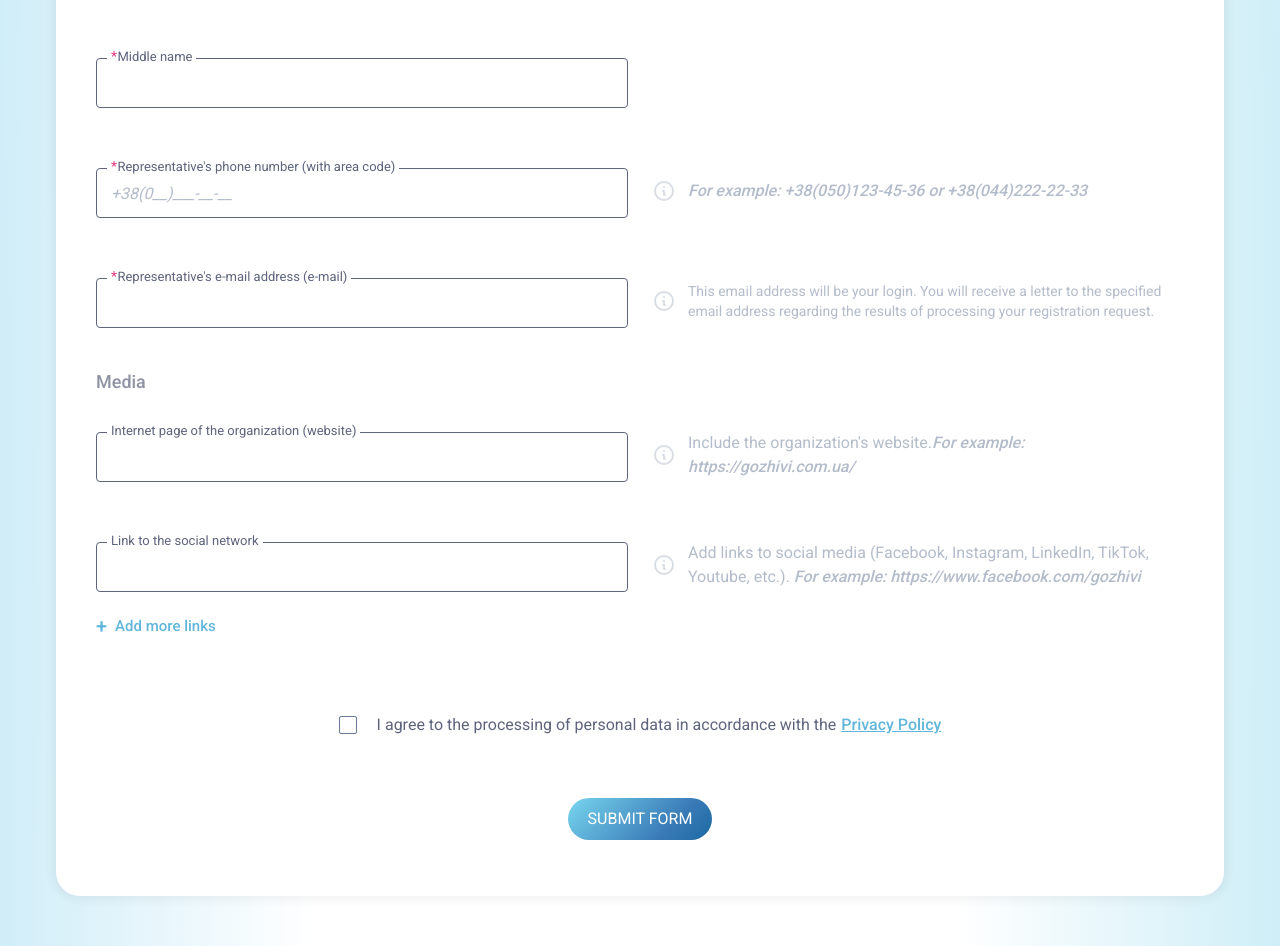
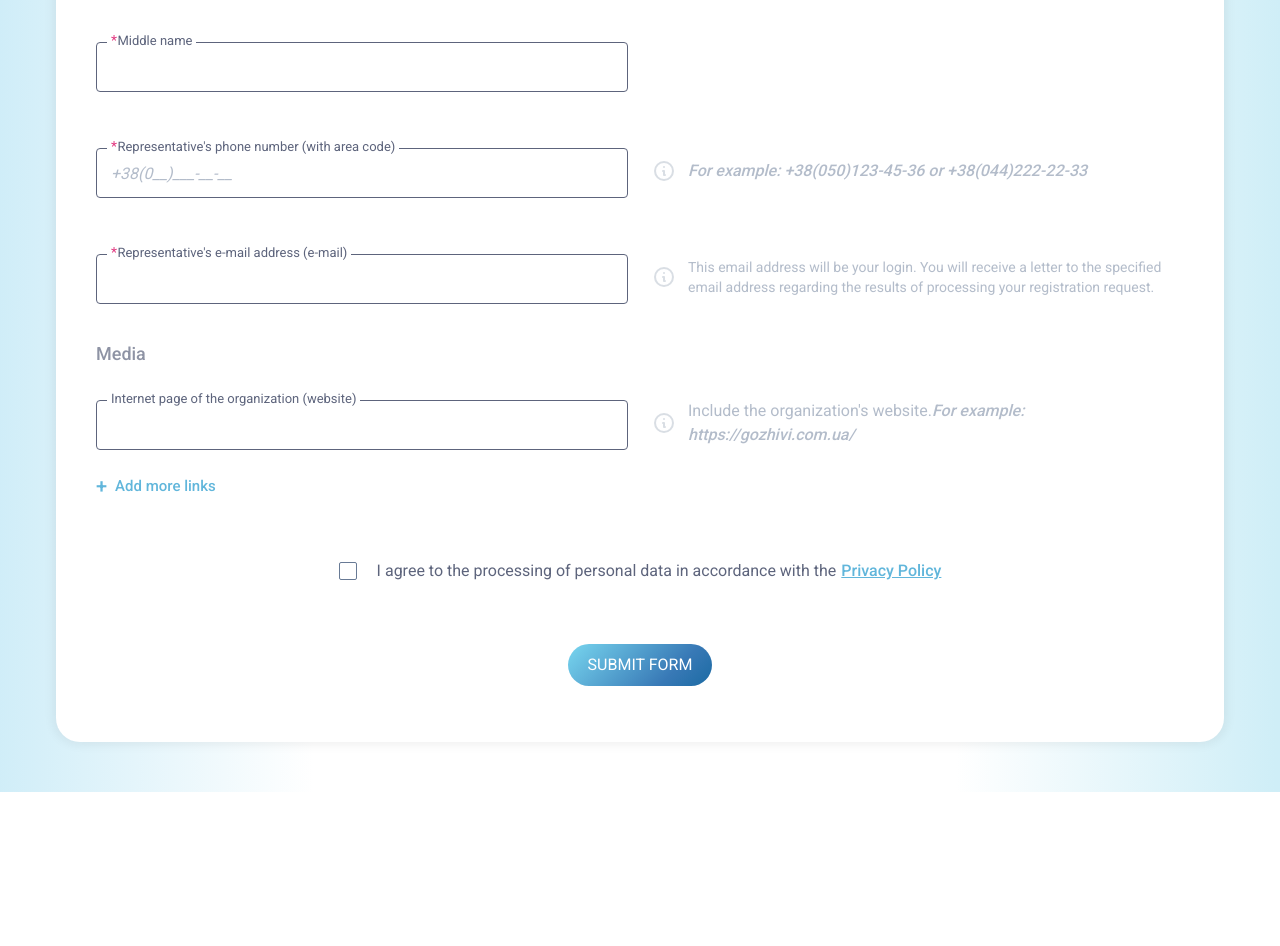
Before and after one commit to it-volunteers-ukraine/ChariERP, a Next.js app in the folder client/: page /en/sign-up in a window 1280 px wide. Shown: the part 1061-2007 px from the top of the page. After the commit the page ends 1853 px from the top, so only its background shows below. Built offline with nearby package versions, Linux system fonts and the light colour scheme.

Commit message:
Added FieldArray

```diff
--- a/client/src/app/[locale]/(admin)/dashboard/[id]/page.tsx
+++ b/client/src/app/[locale]/(admin)/dashboard/[id]/page.tsx
@@ -2,28 +2,15 @@
 import { useState } from 'react';
 import { useRouter } from 'next/navigation';
 import { useTranslations } from 'next-intl';
-import { Form, Formik, FormikValues } from 'formik';
+import { FieldArray, Form, Formik, FormikValues } from 'formik';
 
-import {
-  organizationValidation,
-  organizationInitialValues,
-} from '@/formik-config';
-import {
-  AddBtn,
-  Button,
-  DateField,
-  Accordion,
-  FileField,
-  InputField,
-  ButtonIcon,
-  ModalAdmin,
-} from '@/components';
+import { organizationValidation, organizationInitialValues } from '@/formik-config';
+import { AddBtn, Button, DateField, Accordion, FileField, InputField, ButtonIcon, ModalAdmin } from '@/components';
 
 import { ModalContent } from './components/modal-content';
 
 const Edit = () => {
   const router = useRouter();
-  const [inputFields, setInputFields] = useState<string[]>(['socialNetworks']);
   const [isOpenSave, setIsOpenSave] = useState<boolean>(false);
   const [isOpenAccept, setIsOpenAccept] = useState<boolean>(false);
   const [isOpenDecline, setIsOpenDecline] = useState<boolean>(false);
@@ -36,21 +23,15 @@ const Edit = () => {
     console.log('data', values);
   };
 
-  const addInputField = () => {
-    setInputFields([...inputFields, 'socialNetworks']);
-  };
-
   return (
     <Formik
       validateOnBlur
       validateOnChange
       onSubmit={onSubmit}
       initialValues={organizationInitialValues()}
-      validationSchema={organizationValidation((key, params) =>
-        error(key, params),
-      )}
+      validationSchema={organizationValidation((key, params) => error(key, params))}
     >
-      {() => (
+      {({ values }) => (
         <Form className="w-full h-full bg-boardHeader">
           <ModalAdmin
             isOpen={isOpenSave}
@@ -86,31 +67,19 @@ const Edit = () => {
             title={dashboard('modal.title.reject.title')}
             btnCancelText={dashboard('modal.btn.decline')}
             btnConfirmText={dashboard('modal.btn.accept')}
-            content={
-              <ModalContent name="rejectReason" organizationName={'ГО Живи'} />
-            }
+            content={<ModalContent name="rejectReason" organizationName={'ГО Живи'} />}
           />
 
           <div className="flex justify-start px-8 pb-12 bg-white rounded-lg shadow-bg">
             <div className="w-[994px]">
               <div className="flex items-center justify-between mb-4 py-6 pr-2 border-b-2 border-lightBlue">
                 <div className="flex items-center gap-4">
-                  <ButtonIcon
-                    icon="back"
-                    iconType="primary"
-                    onClick={() => router.back()}
-                  />
+                  <ButtonIcon icon="back" iconType="primary" onClick={() => router.back()} />
 
-                  <ButtonIcon
-                    icon="save"
-                    iconType="primary"
-                    onClick={() => setIsOpenSave(true)}
-                  />
+                  <ButtonIcon icon="save" iconType="primary" onClick={() => setIsOpenSave(true)} />
                 </div>
 
-                <div className="text-[18px] text-lightBlue leading-6 capitalize">
-                  №2223
-                </div>
+                <div className="text-[18px] text-lightBlue leading-6 capitalize">№2223</div>
               </div>
 
               <div className="flex flex-col gap-12">
@@ -130,12 +99,7 @@ const Edit = () => {
                       label={dashboard('organizationTaxNumber.label')}
                     />
 
-                    <InputField
-                      isCopy
-                      required
-                      name="organizationName"
-                      label={text('organizationName.label')}
-                    />
+                    <InputField isCopy required name="organizationName" label={text('organizationName.label')} />
                   </div>
 
                   <div className="flex items-center gap-16">
@@ -154,9 +118,7 @@ const Edit = () => {
                       placeholderItalic
                       name="dateOfRegisterOrganization"
                       label={text('dateOfRegisterOrganization.label')}
-                      placeholder={text(
-                        'dateOfRegisterOrganization.placeholder',
-                      )}
+                      placeholder={text('dateOfRegisterOrganization.placeholder')}
                     />
                   </div>
                 </Accordion>
@@ -168,31 +130,15 @@ const Edit = () => {
                   title={text('title.contactInformation')}
                 >
                   <div className="flex items-center gap-16">
-                    <InputField
-                      required
-                      name="positionOrganization"
-                      label={text('positionOrganization.label')}
-                    />
+                    <InputField required name="positionOrganization" label={text('positionOrganization.label')} />
 
-                    <InputField
-                      required
-                      name="lastName"
-                      label={text('lastName.label')}
-                    />
+                    <InputField required name="lastName" label={text('lastName.label')} />
                   </div>
 
                   <div className="flex items-center gap-16">
-                    <InputField
-                      required
-                      name="name"
-                      label={text('name.label')}
-                    />
+                    <InputField required name="name" label={text('name.label')} />
 
-                    <InputField
-                      required
-                      name="middleName"
-                      label={text('middleName.label')}
-                    />
+                    <InputField required name="middleName" label={text('middleName.label')} />
                   </div>
 
                   <div className="flex items-center gap-16">
@@ -205,12 +151,7 @@ const Edit = () => {
                       placeholder="+38(0__)___-__-__"
                     />
 
-                    <InputField
-                      isCopy
-                      required
-                      name="email"
-                      label={text('email.label')}
-                    />
+                    <InputField isCopy required name="email" label={text('email.label')} />
                   </div>
                 </Accordion>
 
@@ -220,43 +161,43 @@ const Edit = () => {
                   title={text('title.media')}
                   classNameTitle="text-[20px]"
                 >
+                  <InputField cross name="site" wrapperClass="mb-6 max-w-[465px]" label={text('site.label')} />
+
+                  <FieldArray
+                    name="socialNetworks"
+                    render={(arrayHelpers) => (
+                      <>
+                        {values.socialNetworks.map((_, index) => (
+                          <div key={index}>
                             <InputField
                               cross
-                    name="site"
-                    wrapperClass="mb-6 max-w-[465px]"
-                    label={text('site.label')}
-                  />
-
-                  {inputFields.map((name, index) => (
-                    <InputField
-                      cross
-                      name={name}
                               key={`media-signUp-${index}`}
+                              name={`socialNetworks.${index}`}
                               label={text('socialNetworks.label')}
                               wrapperClass={
-                        index === inputFields.length - 1
-                          ? 'max-w-[465px]'
-                          : 'mb-6 max-w-[465px]'
+                                index + 1 === values.socialNetworks.length - 1 ? 'max-w-[465px]' : 'mb-6 max-w-[465px]'
                               }
                             />
+                            {/* <button type="button" onClick={() => arrayHelpers.remove(index)}>
+                        delete
+                      </button> */}
+                          </div>
                         ))}
 
-                  {inputFields.length < 5 && (
+                        {values.socialNetworks.length < 5 && (
                           <AddBtn
-                      onClick={addInputField}
+                            onClick={() => arrayHelpers.push('')}
                             text={text('button.addNewInput')}
-                      className="flex justify-start py-2 leading-4"
+                            className="justify-start !leading-4"
                           />
                         )}
+                      </>
+                    )}
+                  />
                 </Accordion>
 
                 <div className="flex justify-end w-full gap-6">
-                  <Button
-                    text="Accept"
-                    styleType="green"
-                    className="w-[90px]"
-                    onClick={() => setIsOpenAccept(true)}
-                  />
+                  <Button text="Accept" styleType="green" className="w-[90px]" onClick={() => setIsOpenAccept(true)} />
 
                   <Button
                     type="submit"
--- a/client/src/app/[locale]/(login)/sign-up/sign-up.tsx
+++ b/client/src/app/[locale]/(login)/sign-up/sign-up.tsx
@@ -1,28 +1,14 @@
 'use client';
-import { useState } from 'react';
 import Link from 'next/link';
 import { useTranslations } from 'next-intl';
-import { Form, Formik, FormikValues } from 'formik';
+import { FieldArray, Form, Formik, FormikValues } from 'formik';
 
-import {
-  organizationValidation,
-  organizationInitialValues,
-} from '@/formik-config';
-import {
-  Title,
-  AddBtn,
-  Button,
-  DateField,
-  FileField,
-  InputField,
-  CheckboxRadioField,
-} from '@/components';
+import { organizationValidation, organizationInitialValues } from '@/formik-config';
+import { Title, AddBtn, Button, DateField, FileField, InputField, CheckboxRadioField } from '@/components';
 
 import { getStyles } from './styles';
 
 const SignUp = () => {
-  const [inputFields, setInputFields] = useState<string[]>(['socialNetworks']);
-
   const styles = getStyles();
 
   const registration = useTranslations('auth-page.registration');
@@ -30,10 +16,7 @@ const SignUp = () => {
 
   const onSubmit = (values: FormikValues) => {
     console.log('data', values);
-  };
-
-  const addInputField = () => {
-    setInputFields([...inputFields, 'socialNetworks']);
+    console.log('value', values.socialNetworks);
   };
 
   return (
@@ -42,18 +25,17 @@ const SignUp = () => {
       validateOnChange
       onSubmit={onSubmit}
       initialValues={organizationInitialValues()}
-      validationSchema={organizationValidation((key, params) =>
-        error(key, params),
-      )}
+      validationSchema={organizationValidation((key, params) => error(key, params))}
     >
-      {() => (
-        <Form className="w-full">
+      {({ values }) => (
+        <Form className="flex flex-col gap-12 tablet:gap-16 desktop:gap-18 w-full">
+          <div>
             <Title
-            className="mb-8 mx-auto w-fit text-[26px]"
+              className="mb-8 tablet:mb-9 mx-auto w-fit text-[26px] uppercase"
               title={registration('title.basicInformation')}
             />
 
-          <div className="flex flex-col gap-6 tablet:gap-[34px] laptop:gap-[46px] desktop:gap-[34px]">
+            <div className="flex flex-col gap-8 tablet:gap-[42px]">
               <InputField
                 required
                 name="organizationName"
@@ -61,9 +43,7 @@ const SignUp = () => {
                 info={
                   <div>
                     {registration('organizationName.info')}
-                  <span className={styles.spanStyles}>
-                    {registration('organizationName.infoItalic')}
-                  </span>
+                    <span className={styles.spanStyles}>{registration('organizationName.infoItalic')}</span>
                   </div>
                 }
               />
@@ -87,10 +67,7 @@ const SignUp = () => {
                 info={
                   <div>
                     {registration('certificateOfRegister.info')}
-                  <Link
-                    href="#"
-                    className={`${styles.spanStyles} text-input-link underline`}
-                  >
+                    <Link href="#" className={`${styles.spanStyles} text-input-link underline`}>
                       {registration('certificateOfRegister.link')}
                     </Link>
                   </div>
@@ -103,27 +80,23 @@ const SignUp = () => {
                 name="dateOfRegisterOrganization"
                 wrapperClass="laptop:max-w-[calc(50%-12px)]"
                 label={registration('dateOfRegisterOrganization.label')}
-              placeholder={registration(
-                'dateOfRegisterOrganization.placeholder',
-              )}
+                placeholder={registration('dateOfRegisterOrganization.placeholder')}
               />
             </div>
+          </div>
 
+          <div>
             <Title
-            className="mt-16 mb-8 mx-auto w-fit text-[26px]"
+              className="mb-8 tablet:mb-9 mx-auto w-fit text-[26px] uppercase"
               title={registration('title.contactInformation')}
             />
 
-          <div className="flex flex-col gap-6 tablet:gap-[34px] laptop:gap-[46px] desktop:gap-[34px] mb-[36px] tablet:mb-[42px] ">
+            <div className="flex flex-col gap-8 tablet:gap-[42px]">
               <InputField
                 required
                 name="positionOrganization"
                 label={registration('positionOrganization.label')}
-              info={
-                <span className={`${styles.spanStyles}`}>
-                  {registration('positionOrganization.infoItalic')}
-                </span>
-              }
+                info={<span className={`${styles.spanStyles}`}>{registration('positionOrganization.infoItalic')}</span>}
               />
 
               <InputField
@@ -154,26 +127,17 @@ const SignUp = () => {
                 placeholderItalic
                 placeholder="+38(0__)___-__-__"
                 label={registration('phone.label')}
-              info={
-                <span className={`${styles.spanStyles}`}>
-                  {registration('phone.infoItalic')}
-                </span>
-              }
+                info={<span className={`${styles.spanStyles}`}>{registration('phone.infoItalic')}</span>}
               />
 
-            <InputField
-              required
-              name="email"
-              info={registration('email.info')}
-              label={registration('email.label')}
+              <InputField required name="email" info={registration('email.info')} label={registration('email.label')} />
+
+              <div className="flex flex-col gap-8 tablet:gap-6">
+                <Title
+                  title={registration('title.media')}
+                  className="w-fit font-medium text-[18px] !leading-4 !text-title-media"
                 />
-          </div>
 
-          <div className="mb-6 w-fit font-medium text-[18px] leading-6 text-title-media">
-            {registration('title.media')}
-          </div>
-
-          <div className="flex flex-col gap-6 tablet:gap-[34px] laptop:gap-[46px] desktop:gap-[34px] mb-[22px]">
                 <InputField
                   cross
                   name="site"
@@ -181,19 +145,21 @@ const SignUp = () => {
                   info={
                     <div>
                       {registration('site.info')}
-                  <span className={`${styles.spanStyles}`}>
-                    {registration('site.infoItalic')}
-                  </span>
+                      <span className={`${styles.spanStyles}`}>{registration('site.infoItalic')}</span>
                     </div>
                   }
                 />
 
-            {inputFields.map((name, index) => {
-              return (
+                <FieldArray
+                  name="socialNetworks"
+                  render={(arrayHelpers) => (
+                    <>
+                      {values.socialNetworks.map((_, index) => (
+                        <div key={index}>
                           <InputField
                             cross
-                  name={name}
                             key={`media-signUp-${index}`}
+                            name={`socialNetworks.${index}`}
                             label={registration('socialNetworks.label')}
                             info={
                               <div>
@@ -204,32 +170,35 @@ const SignUp = () => {
                               </div>
                             }
                           />
-              );
-            })}
+                          {/* <button type="button" onClick={() => arrayHelpers.remove(index)}>
+                        delete
+                      </button> */}
                         </div>
+                      ))}
 
-          {inputFields.length < 5 && (
+                      {values.socialNetworks.length < 5 && (
                         <AddBtn
-              onClick={addInputField}
+                          onClick={() => arrayHelpers.push('')}
                           text={registration('button.addNewInput')}
-              className="justify-center mb-12 tablet:mb-[78px] desktop:mb-[86px]"
+                          className="justify-start !leading-4"
                         />
                       )}
+                    </>
+                  )}
+                />
+              </div>
+            </div>
+          </div>
 
           <CheckboxRadioField
             href="#"
             name="agree"
             label={registration('checkbox.info')}
             hrefText={registration('checkbox.link')}
-            className="mb-16 laptop:mx-auto !items-start laptop:!items-center"
+            className="laptop:mx-auto !items-start laptop:!items-center"
           />
 
-          <Button
-            type="submit"
-            styleType="primary"
-            className="uppercase m-auto"
-            text={registration('button.submit')}
-          />
+          <Button type="submit" styleType="primary" className="uppercase m-auto" text={registration('button.submit')} />
         </Form>
       )}
     </Formik>
--- a/client/src/components/add-button/styles.ts
+++ b/client/src/components/add-button/styles.ts
@@ -1,11 +1,8 @@
 import clsx from 'clsx';
 
 export const getStyles = (className?: string) => ({
-  button: clsx(
-    'flex items-center gap-2 text-[15px] font-medium text-title-title pointer',
-    {
-      [`${className}`]: className,
-    },
-  ),
-  plus: 'text-[20px] font-medium',
+  button: clsx('flex items-center gap-2 text-[15px] font-medium text-title-title pointer', {
+    [`${className}`]: className,
+  }),
+  plus: 'flex items-center text-[20px] font-medium landing-4',
 });
--- a/client/src/components/title/styles.ts
+++ b/client/src/components/title/styles.ts
@@ -1,10 +1,7 @@
 import clsx from 'clsx';
 
 export const getStyles = ({ className }: { className?: string }) => ({
-  titleWrapper: clsx(
-    'font-bold leading-8 font-fontFamily-scada text-title-title uppercase',
-    {
-      [`${className}`]: !!className,
-    },
-  ),
+  titleWrapper: clsx('font-bold leading-8 font-fontFamily-scada text-title-title', {
+    [`${className}`]: !!className,
+  }),
 });
--- a/client/src/formik-config/initial-values/organizationInitialValues.ts
+++ b/client/src/formik-config/initial-values/organizationInitialValues.ts
@@ -9,7 +9,7 @@ export const organizationInitialValues = (data?: OrganizationFormValues) => ({
   agree: data?.agree ?? '',
   lastName: data?.lastName ?? '',
   middleName: data?.middleName ?? '',
-  socialNetworks: data?.socialNetworks ?? '',
+  socialNetworks: data?.socialNetworks ?? [],
   organizationName: data?.organizationName ?? '',
   positionOrganization: data?.positionOrganization ?? '',
   organizationTaxNumber: data?.organizationTaxNumber ?? '',
--- a/client/src/formik-config/types.ts
+++ b/client/src/formik-config/types.ts
@@ -6,7 +6,7 @@ export interface OrganizationFormValues {
   agree: boolean;
   lastName: string;
   middleName: string;
-  socialNetworks: string;
+  socialNetworks: string[];
   organizationName: string;
   positionOrganization: string;
   organizationTaxNumber: string;
--- a/client/src/formik-config/validation/organizationValidation.ts
+++ b/client/src/formik-config/validation/organizationValidation.ts
@@ -2,9 +2,7 @@ import * as Yup from 'yup';
 import { TranslationValues } from 'next-intl';
 import { isValidPhoneNumber } from 'libphonenumber-js';
 
-export const organizationValidation = (
-  error: (key: string, params?: TranslationValues) => string,
-) =>
+export const organizationValidation = (error: (key: string, params?: TranslationValues) => string) =>
   Yup.object().shape({
     organizationName: Yup.string()
       .trim()
@@ -32,11 +30,7 @@ export const organizationValidation = (
       .max(100, error('maxPlural', { int: 100 }))
       .required(error('required')),
     phone: Yup.string()
-      .test(
-        'is-valid-phone',
-        error('notValidPhone'),
-        (value) => !!isValidPhoneNumber(value as string),
-      )
+      .test('is-valid-phone', error('notValidPhone'), (value) => !!isValidPhoneNumber(value as string))
       .required('required'),
     email: Yup.string()
       .trim()
@@ -49,10 +43,10 @@ export const organizationValidation = (
       .matches(/^https:\/\/.*$/, error('siteStart'))
       .min(10, error('minPlural', { int: 10 }))
       .max(2000, error('maxPlural', { int: 2000 })),
-    socialNetworks: Yup.string()
-      .trim()
-      .matches(/^https:\/\/.*$/, error('siteStart'))
-      .min(10, error('minPlural', { int: 10 }))
-      .max(2000, error('maxPlural', { int: 2000 })),
+    // socialNetworks: Yup.string()
+    //   .trim()
+    //   .matches(/^https:\/\/.*$/, error('siteStart'))
+    //   .min(10, error('minPlural', { int: 10 }))
+    //   .max(2000, error('maxPlural', { int: 2000 })),
     agree: Yup.boolean().oneOf([true]).required(),
   });
```
Lines whose indentation alone changed are shown as unchanged.
